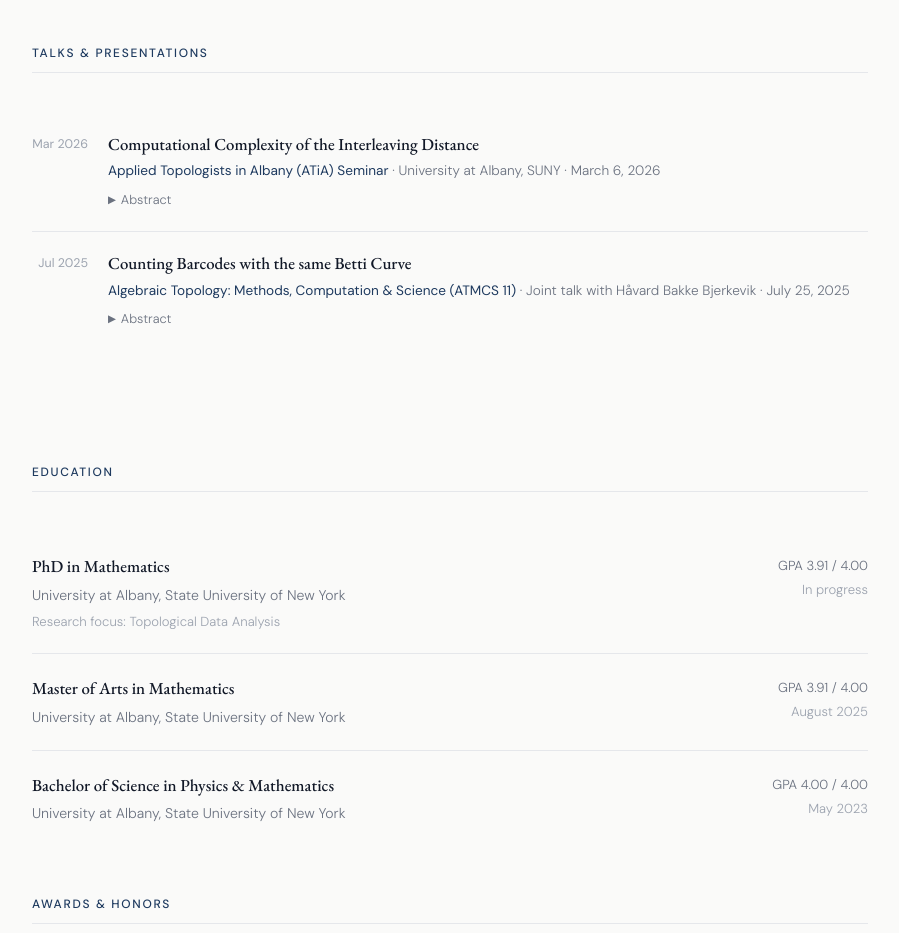
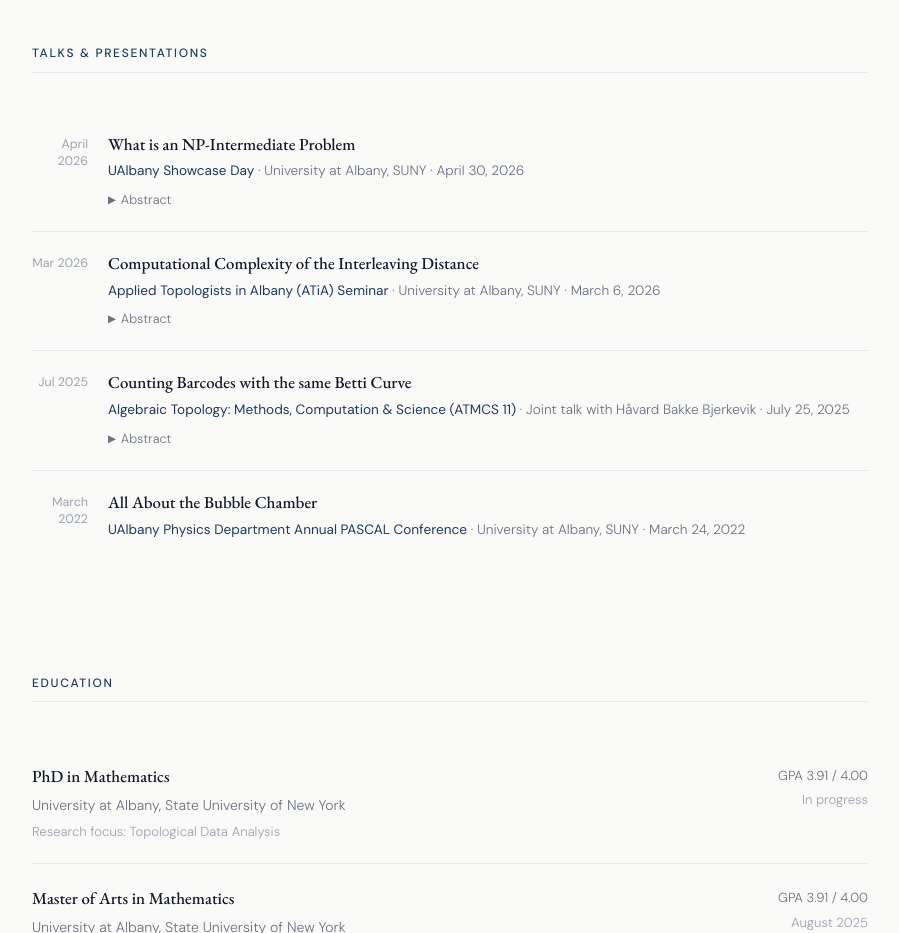
Before and after one commit to Henry-Ashley/Henry-Ashley.github.io, a plain HTML site: page index.html in a window 1280 px wide. Shown: the part 1420-2353 px from the top of the page, without its empty margins (190-1089 px from the left). Drawn offline with nearby package versions, Linux system fonts and the light colour scheme.

Commit message:
Two new talks

```diff
--- a/index.html
+++ b/index.html
@@ -199,6 +199,18 @@ footer{border-top:1px solid var(--rule);padding:2rem;text-align:center;font-size
   <div class="talk-list">
 
     <div class="talk">
+      <div class="talk-date">April 2026</div>
+      <div>
+        <div class="talk-title">What is an NP-Intermediate Problem</div>
+        <div class="talk-meta"><em>UAlbany Showcase Day</em> · University at Albany, SUNY · April 30, 2026</div>
+        <details>
+          <summary>Abstract</summary>
+          <p>Complexity Theory is a field that aims to classify problems based on how much difficulty a computer has in solving them. Some problems, like finding the maximum number from a list of integers, are very easy. Others, like finding the longest path in a graph, are very difficult. If a problem can be solved relatively quickly (in polynomial time), we say it lies in the class P. The class NP contains problems that are conjectured to be impossible to solve quickly. In 1975, Richard E. Ladner provided evidence for the existence of an NP-intermediate problem: a problem that’s harder than all of the problems in P, but not as hard as the hardest problems in NP.</p>
+        </details>
+      </div>
+    </div>
+
+    <div class="talk">
       <div class="talk-date">Mar 2026</div>
       <div>
         <div class="talk-title">Computational Complexity of the Interleaving Distance</div>
@@ -219,6 +231,14 @@ footer{border-top:1px solid var(--rule);padding:2rem;text-align:center;font-size
           <summary>Abstract</summary>
           <p>This paper considers an important inverse problem in TDA: how many different barcodes produce the same Betti curve? Our answer connects persistent homology to Kostant's partition function and to enumerative combinatorics for so-called "magic" juggling sequences studied by Ronald Graham and others—proving an equivalence between the inverse problem and corresponding statements in these two settings. The work provides a quantification of how lossy the TDA pipeline is when moving from persistent homology to persistent Betti numbers.</p>
         </details>
+      </div>
+    </div>
+
+    <div class="talk">
+      <div class="talk-date">March 2022</div>
+      <div>
+        <div class="talk-title">All About the Bubble Chamber</div>
+        <div class="talk-meta"><em>UAlbany Physics Department Annual PASCAL Conference</em> · University at Albany, SUNY · March 24, 2022</div>
       </div>
     </div>
 
```
